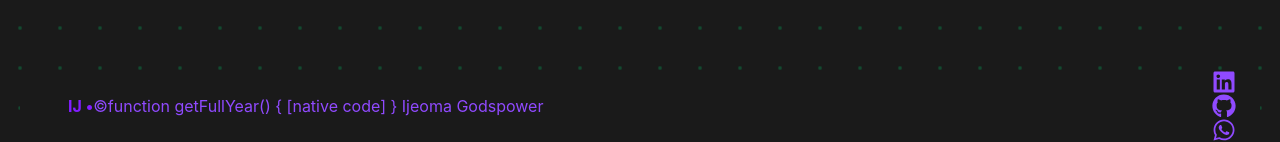
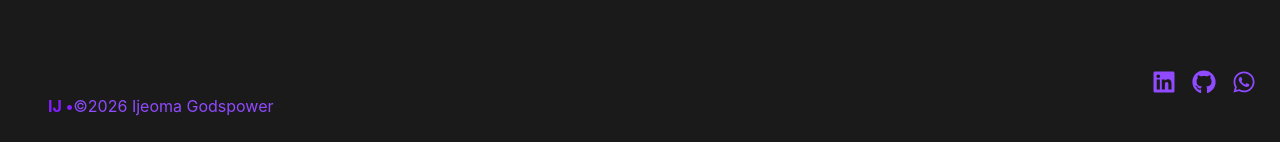
Before and after one commit to ijeomagodspower/ijeomagodspower, a React (Vite) app: page / in a window 1280 px wide. Shown: the part 4072-4214 px from the top of the page. Built offline with nearby package versions, Linux system fonts and the light colour scheme.

Commit message:
footerwidth

```diff
--- a/src/App.tsx
+++ b/src/App.tsx
@@ -26,10 +26,10 @@ function App() {
         <div className="min-full sm:min-w-11/12 my-30 sm:px-20">
           <Contact />
         </div>
-        <div className="min-w-full mt-20">
-          <Footer />
-        </div>
       </Bg>
+      <div className="min-w-full mt-20">
+        <Footer />
+      </div>
     </>
   );
 }
--- a/src/Components/Footer/Footer.tsx
+++ b/src/Components/Footer/Footer.tsx
@@ -12,27 +12,33 @@ const Footer = () => {
   {
     /*Year on copyright*/
   }
-  const newYear = new Date().getFullYear;
-  const currentYear = `${newYear}`;
-  console.log(currentYear);
+
   return (
-    <section className={` ${bgTheme} w-full flex px-6 `} id="Footer">
+    <section className={` ${bgTheme} min-w-full flex px-6 `} id="Footer">
       <div className="w-full p-6 flex-col space-y-4 sm:flex-row sm:justify-between">
         <h4 className="flex-row text-primary">
           <span className="text-hover-primary font-bold">IJ •</span>©
-          {currentYear} Ijeoma Godspower
+          {new Date().getFullYear()} Ijeoma Godspower
         </h4>
       </div>
-      <div className="flex-row justify-center items-middle gap-4">
+      <div className="flex flex-row justify-center items-middle gap-4">
+        <div>
           <a href="www.linkedin.com/in/ijeoma-ejeh-90540133a" target="_blank">
             <FaLinkedin className="text-primary hover:text-secondary w-6 h-6 hover:scale-120 transition-all duration-300" />
           </a>
+        </div>
+
+        <div>
           <a href="https://github.com/ijeomagodspower" target="_blank">
             <FaGithub className="text-primary hover:text-secondary w-6 h-6 hover:scale-120 transition-all duration-300" />
           </a>
+        </div>
+
+        <div>
           <a href="https://wa.me/2348133235527" target="_blank">
             <FaWhatsapp className="text-primary hover:text-secondary w-6 h-6 hover:scale-120 transition-all duration-300" />
           </a>
+        </div>
       </div>
     </section>
   );
```
Lines whose indentation alone changed are shown as unchanged.
